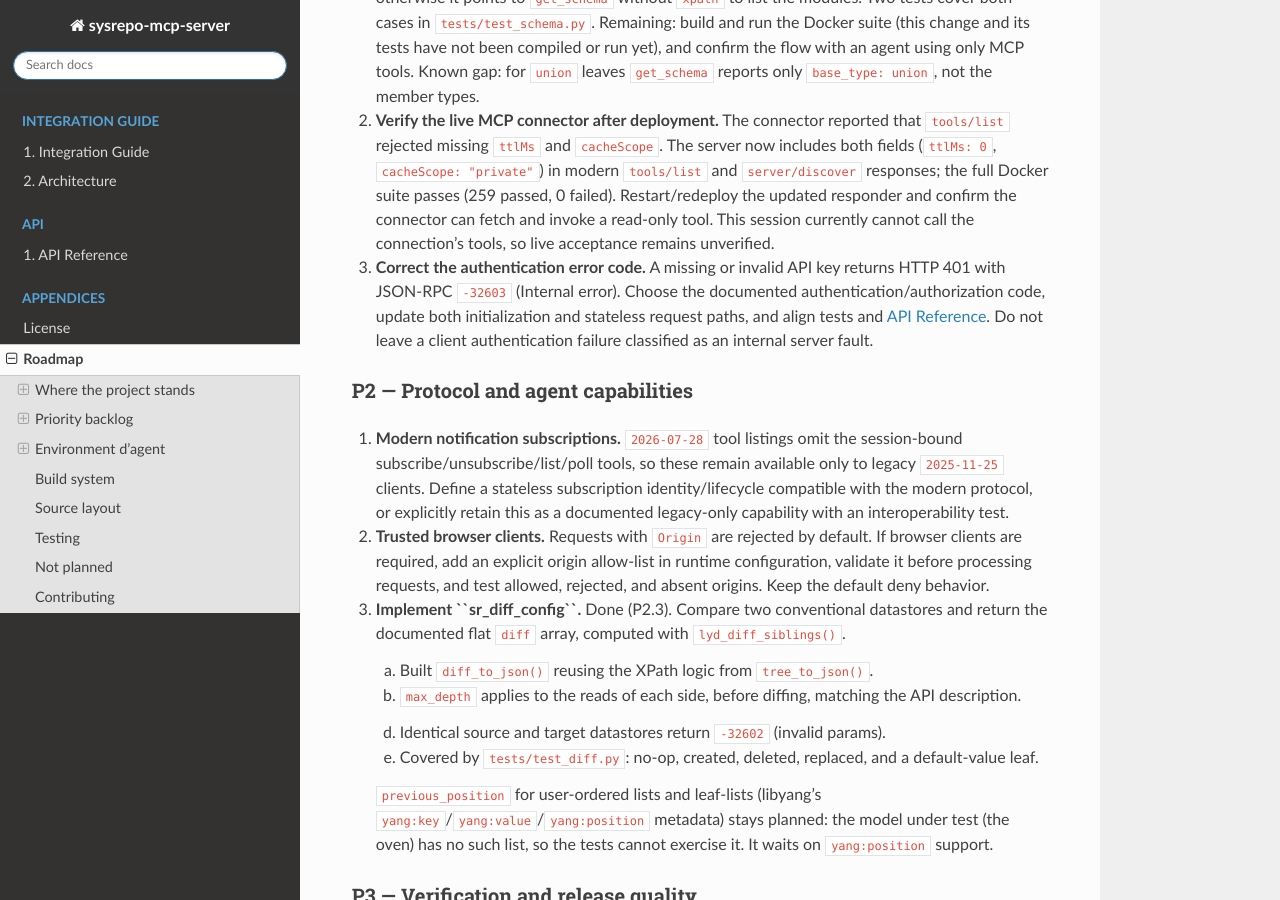
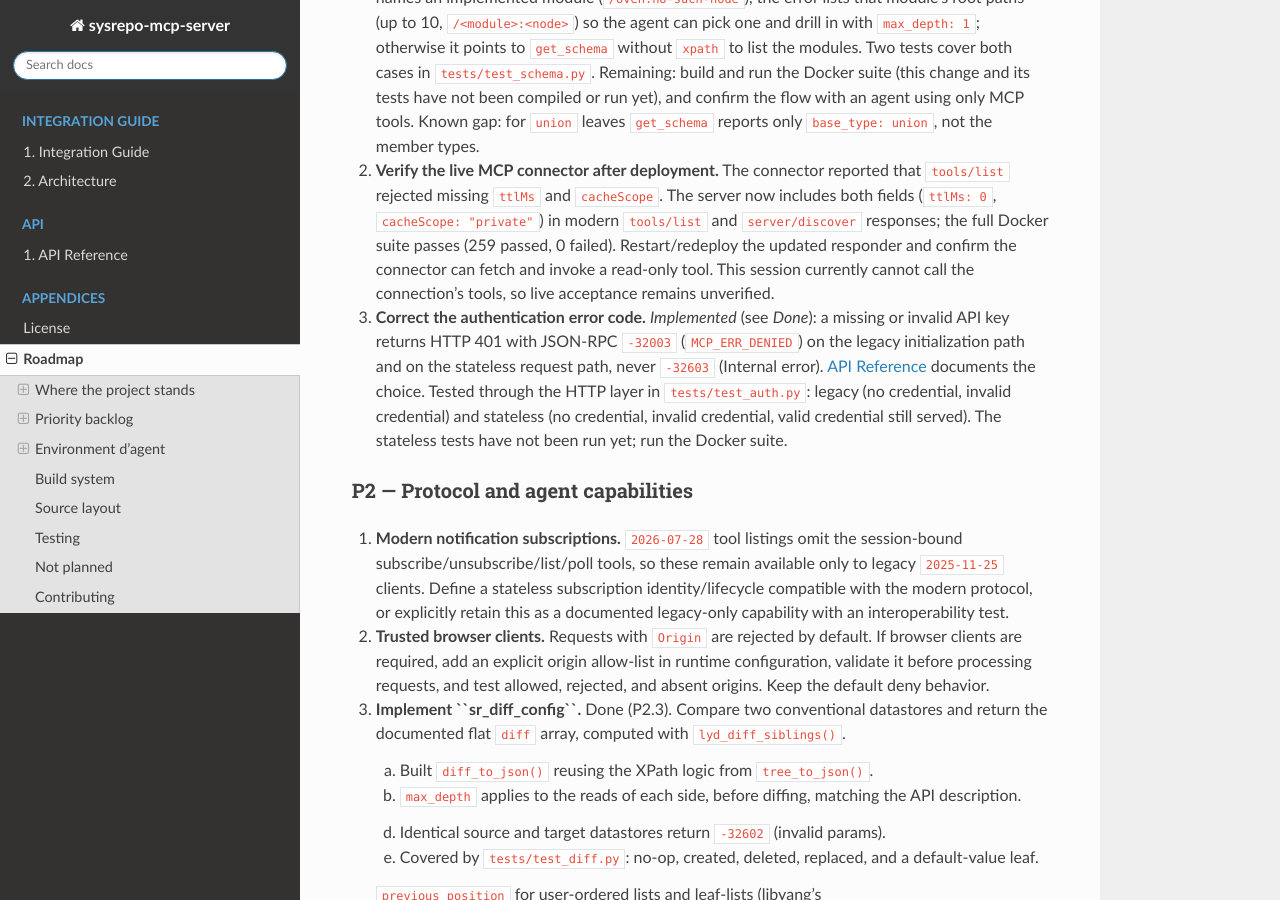
Before and after one commit to Geneo-5/sysrepo-mcp-server, a Sphinx documentation site: the page built from sphinx/todo.rst, in a window 1280 px wide and 900 px high, scrolled down 2403 px. Built offline with Sphinx 7.4.7 and the Read the Docs theme 3.1.0, drawn with Linux system fonts in a browser that asks for light colours; some of the changed text lies outside the part shown.

Commit message:
tests: cover stateless auth failure code, close roadmap P1.3
A missing or invalid API key already returned HTTP 401 with JSON-RPC
-32003 (MCP_ERR_DENIED) on both the legacy initialize path and the
stateless 2026-07-28 path in transport.c; only the legacy path was
covered by tests, and sphinx/todo.rst still listed the item as open.

- tests/test_auth.py: add stateless ping tests (no credential, unknown
  key -> 401/-32003; valid key -> 200).
- sphinx/todo.rst: mark P1.3 implemented, add it to Done.
- tests/conftest.py: drop a stray "</parameter>" left in a comment.

Not run: the Docker suite has not been executed against these tests.

Agent: Claude (claude.ai)
Model: Claude Sonnet 5.5

```diff
--- a/sphinx/todo.rst
+++ b/sphinx/todo.rst
@@ -56,6 +56,8 @@ Done
   returning early on a byte or a match, folds length mismatch into the
   accumulated result so a shorter key never matches a longer one by prefix,
   and ``mcp_config_load()`` rejects any configured key beyond the maximum.
+- Authentication failures reported with ``-32003`` (Denied) and HTTP 401 on
+  both the legacy and the stateless request paths, instead of ``-32603``.
 - Source file split: ``main.c`` (FastCGI entry point, tool catalogue),
   ``config.c`` (``mcp_config_set()``/``mcp_config_get()``, sysrepo_open/close),
   ``libconfig.c`` (libconfig file parser into ``struct mcp_config``),
@@ -127,11 +129,14 @@ P1 — Interoperability and deployment verification
    session currently cannot call the connection's tools, so live acceptance
    remains unverified.
 
-3. **Correct the authentication error code.** A missing or invalid API key
-   returns HTTP 401 with JSON-RPC ``-32603`` (Internal error). Choose the
-   documented authentication/authorization code, update both initialization
-   and stateless request paths, and align tests and :doc:`api`. Do not leave a
-   client authentication failure classified as an internal server fault.
+3. **Correct the authentication error code.** *Implemented* (see *Done*): a
+   missing or invalid API key returns HTTP 401 with JSON-RPC ``-32003``
+   (``MCP_ERR_DENIED``) on the legacy initialization path and on the stateless
+   request path, never ``-32603`` (Internal error). :doc:`api` documents the
+   choice. Tested through the HTTP layer in ``tests/test_auth.py``: legacy
+   (no credential, invalid credential) and stateless (no credential, invalid
+   credential, valid credential still served). The stateless tests have not
+   been run yet; run the Docker suite.
 
 P2 — Protocol and agent capabilities
 ~~~~~~~~~~~~~~~~~~~~~~~~~~~~~~~~~~~~
```
Also changed, not shown: 2 other files.
